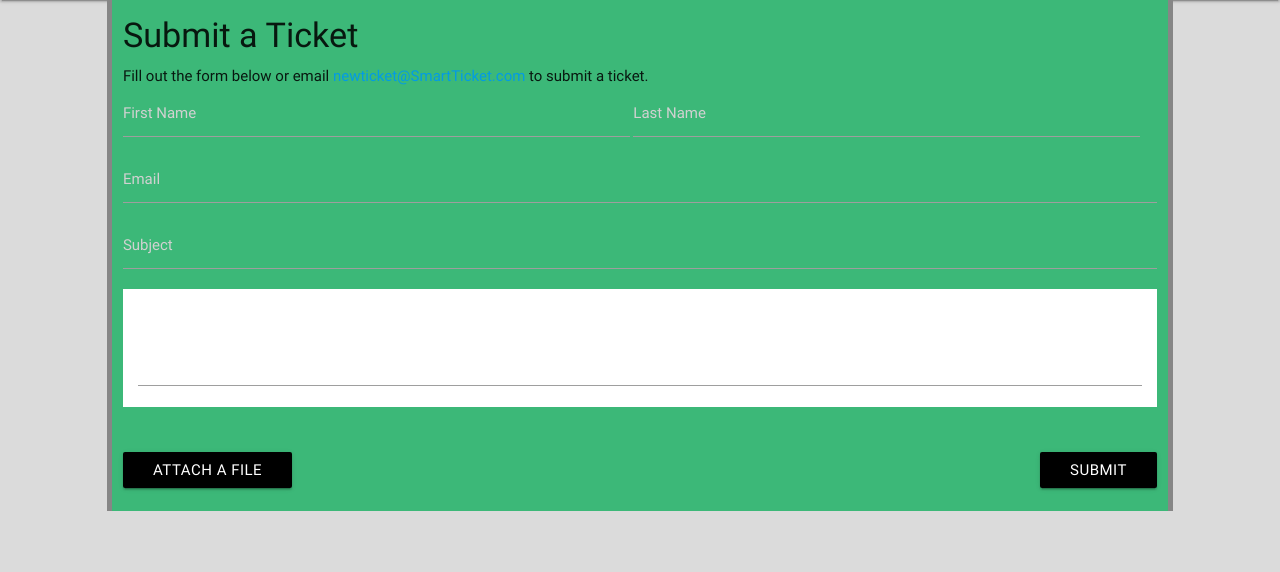
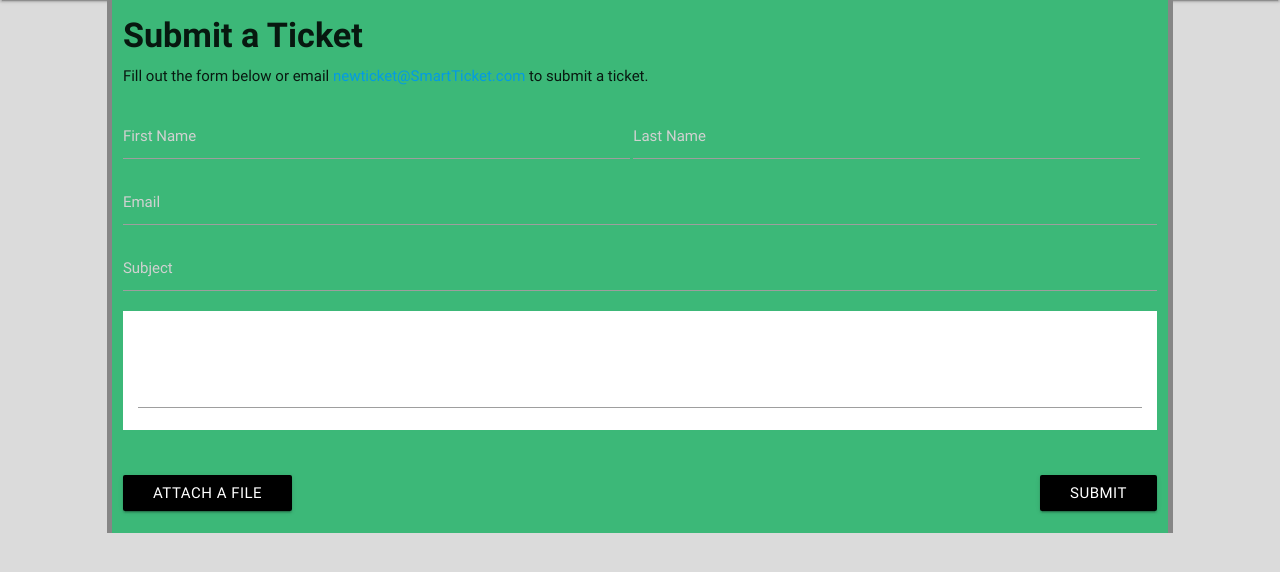
Before and after one commit to PrivacyPolicy/SmartTicketingSystem, a PHP site: page /php/index.php in a window 1280 px wide. Shown: the part 109-681 px from the top of the page. Run offline with PHP 8.4, Linux system fonts and the light colour scheme.

Commit message:
Minor style changes

```diff
--- a/css/custom.css
+++ b/css/custom.css
@@ -73,3 +73,6 @@ nav {
     background-color: #3c3c3c;
     padding: 10px;
 }
+h4 {
+    font-weight: 900;
+}
--- a/php/index.php
+++ b/php/index.php
@@ -57,6 +57,7 @@ if ($_SERVER['REQUEST_METHOD'] === 'POST') {
     }
 }
 ?>
+                        <br>
                         <form id=ticketForm method=post action=index.php>
                             <input name=fName placeholder="First Name"
                                    class=name
```
